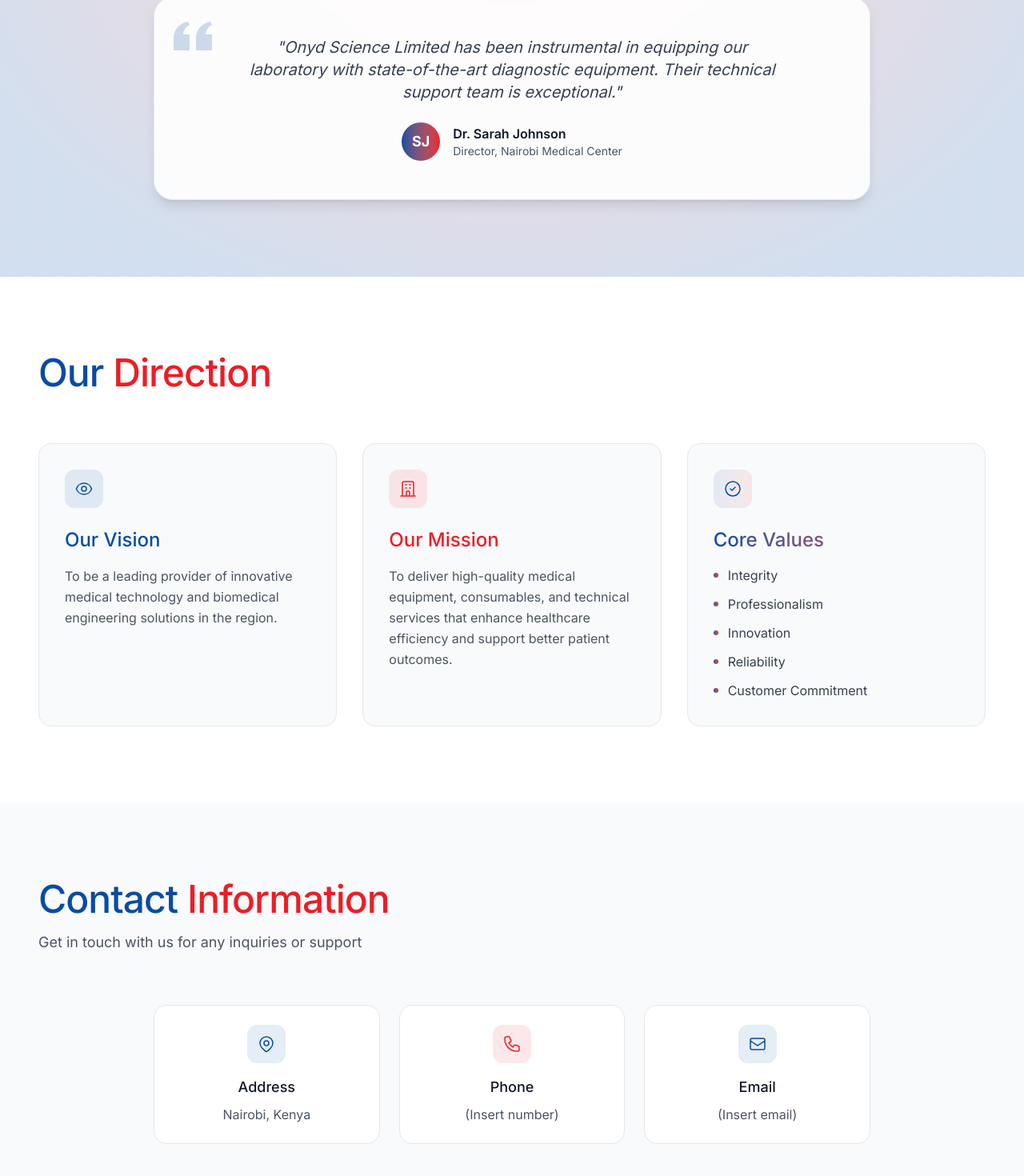
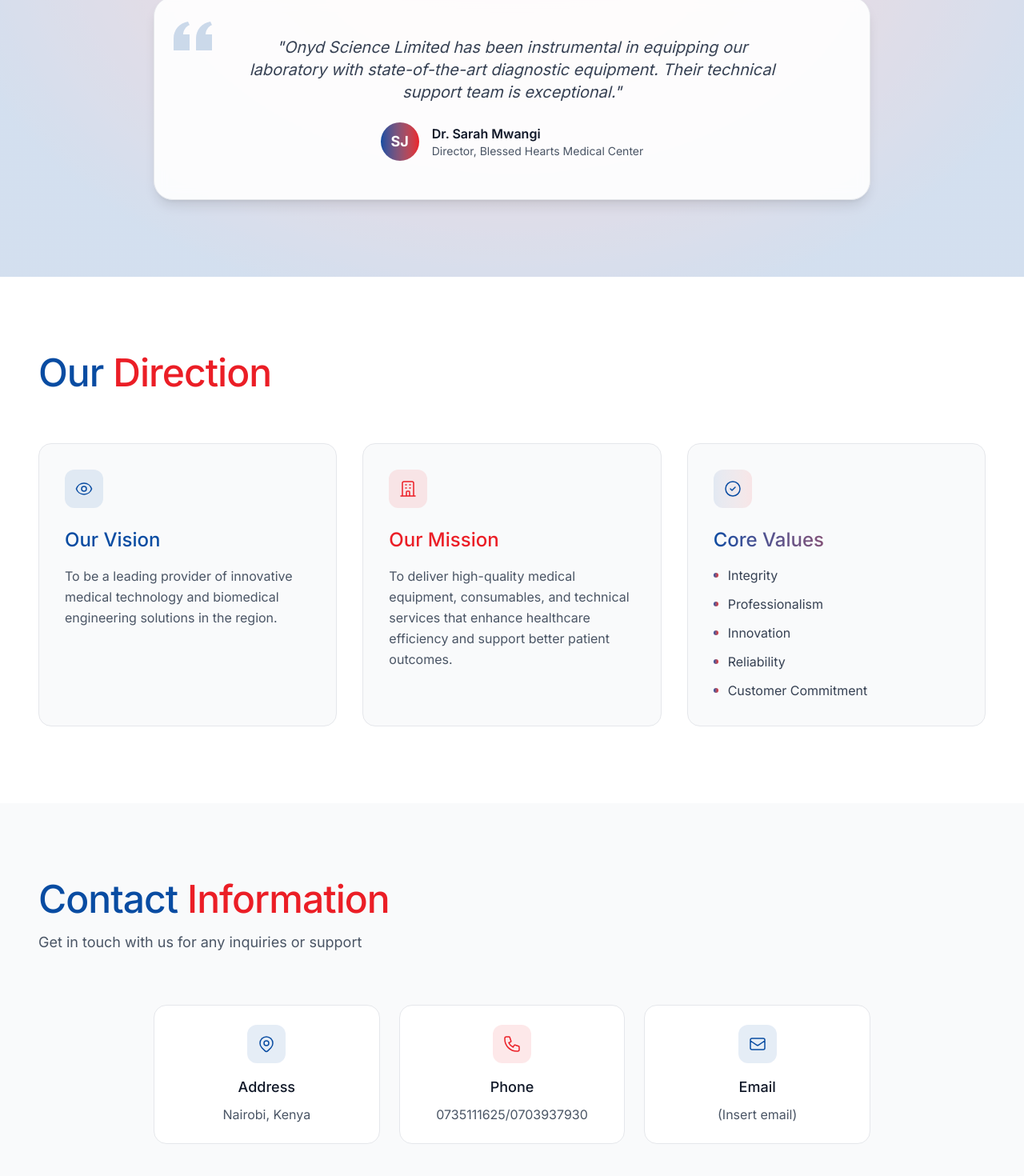
Before and after one commit to mutula-creator/onyd-science, a Next.js app: page / in a window 1280 px wide. Shown: the part 3784-5254 px from the top of the page at 80% size. Built offline with nearby package versions, Linux system fonts and the light colour scheme.

Commit message:
Updated website changes

```diff
--- a/src/app/components/Clients.tsx
+++ b/src/app/components/Clients.tsx
@@ -102,8 +102,8 @@ const Clients = () => {
                   SJ
                 </div>
                 <div className="text-left">
-                  <p className="font-semibold text-gray-900">Dr. Sarah Johnson</p>
-                  <p className="text-sm text-gray-600">Director, Nairobi Medical Center</p>
+                  <p className="font-semibold text-gray-900">Dr. Sarah Mwangi</p>
+                  <p className="text-sm text-gray-600">Director, Blessed Hearts Medical Center</p>
                 </div>
               </div>
             </div>
--- a/src/app/components/Contact.tsx
+++ b/src/app/components/Contact.tsx
@@ -37,7 +37,7 @@ const Contact = () => {
               </svg>
             </div>
             <h3 className="text-lg font-medium text-gray-900 mb-2 text-center">Phone</h3>
-            <p className="text-gray-600 text-center">(Insert number)</p>
+            <p className="text-gray-600 text-center">0735111625/0703937930</p>
           </div>
 
           {/* Email */}
```
